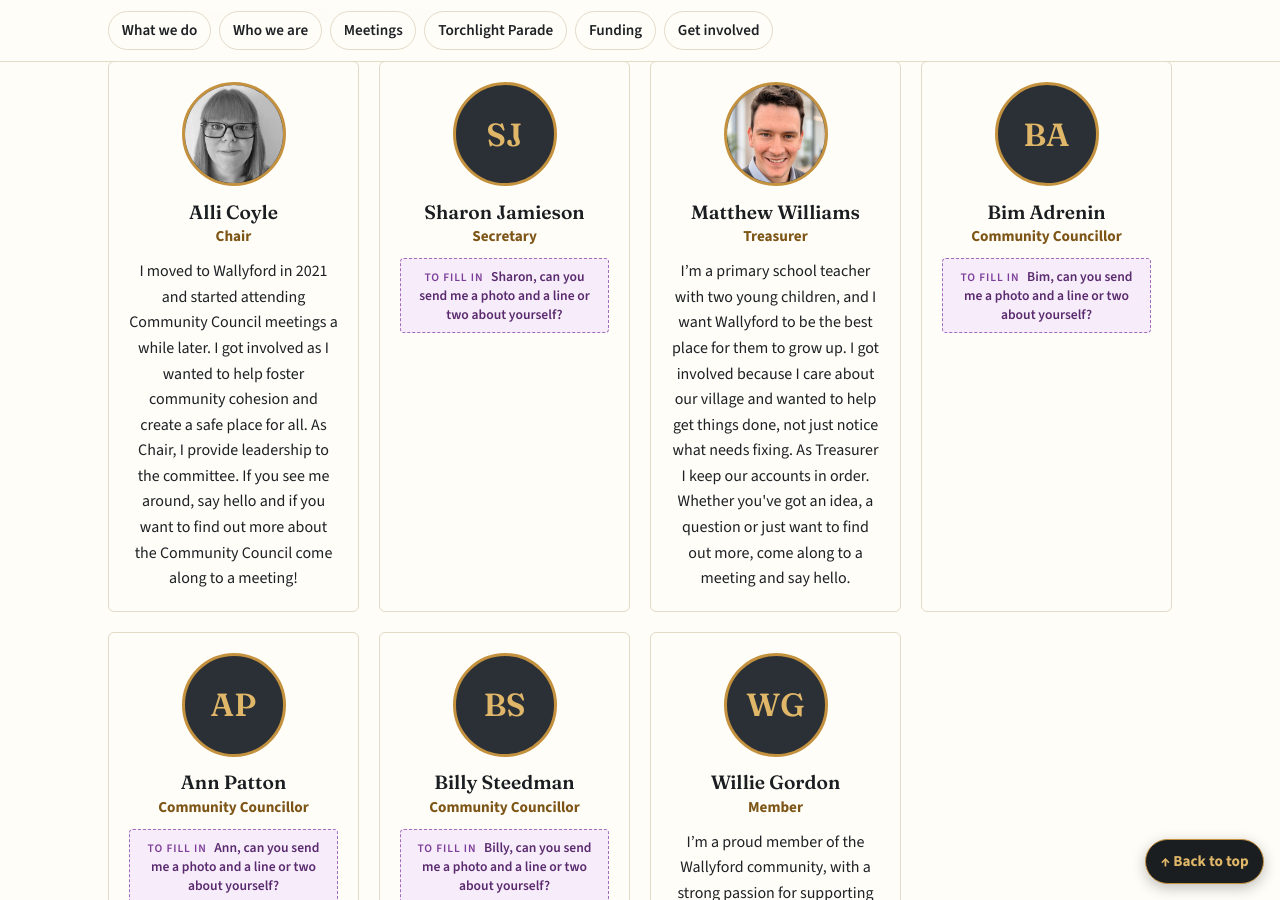
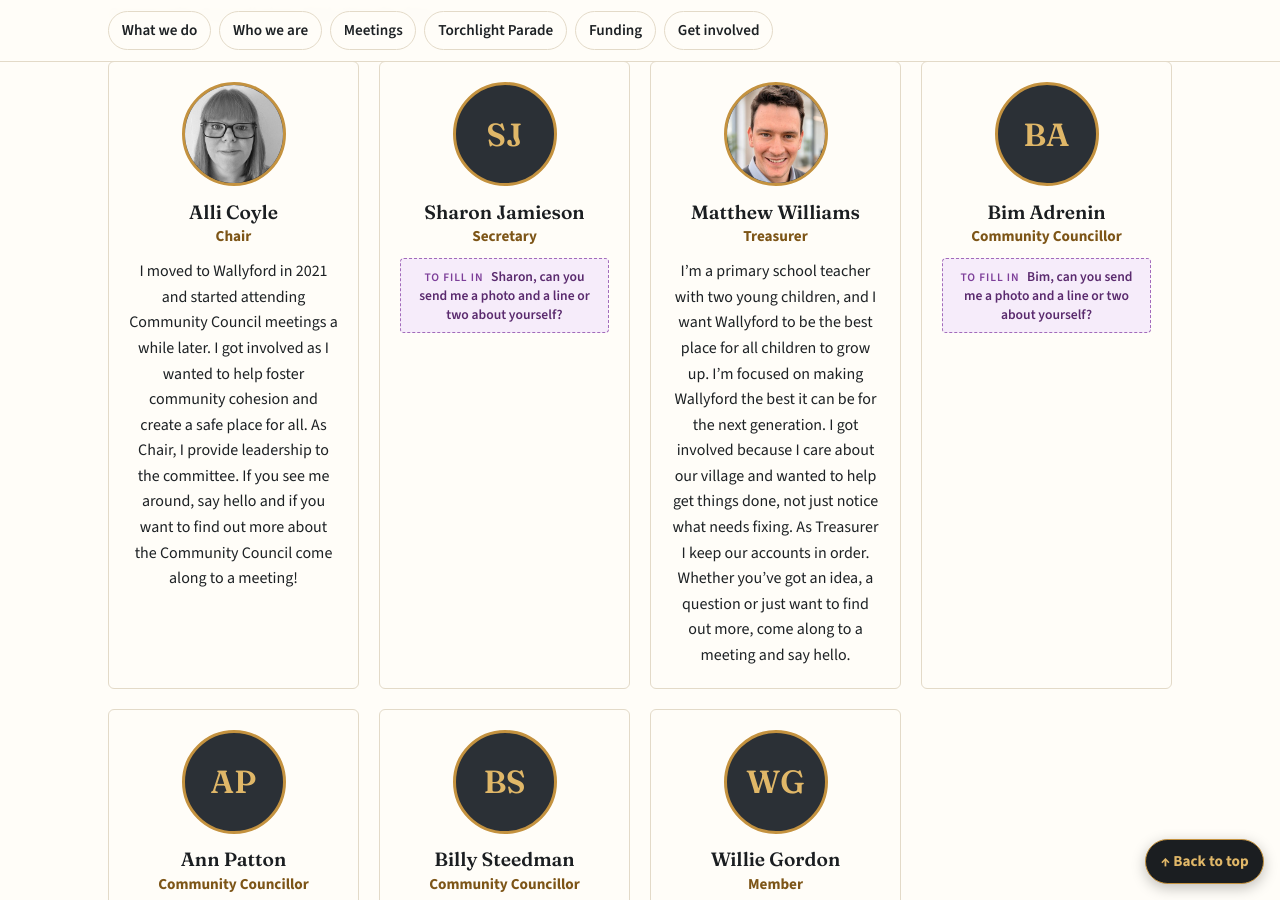
Before and after one commit to dochtie/wallyford-community-council, a Jekyll site: the page built from council.html, in a window 1280 px wide and 900 px high, scrolled down 1438 px. Built offline with Jekyll 4.4.1, drawn with Linux system fonts in a browser that asks for light colours.

Commit message:
Update Matthew Williams blurb with final wording

```diff
--- a/_data/councillors.yml
+++ b/_data/councillors.yml
@@ -16,7 +16,7 @@
 - name: Matthew Williams
   role: Treasurer
   photo: matthew-williams.jpg
-  blurb: "I’m a primary school teacher with two young children, and I want Wallyford to be the best place for them to grow up. I got involved because I care about our village and wanted to help get things done, not just notice what needs fixing. As Treasurer I keep our accounts in order. Whether you've got an idea, a question or just want to find out more, come along to a meeting and say hello."
+  blurb: "I’m a primary school teacher with two young children, and I want Wallyford to be the best place for all children to grow up. I’m focused on making Wallyford the best it can be for the next generation. I got involved because I care about our village and wanted to help get things done, not just notice what needs fixing. As Treasurer I keep our accounts in order. Whether you’ve got an idea, a question or just want to find out more, come along to a meeting and say hello."
 
 - name: Bim Adrenin
   role: Community Councillor
```
